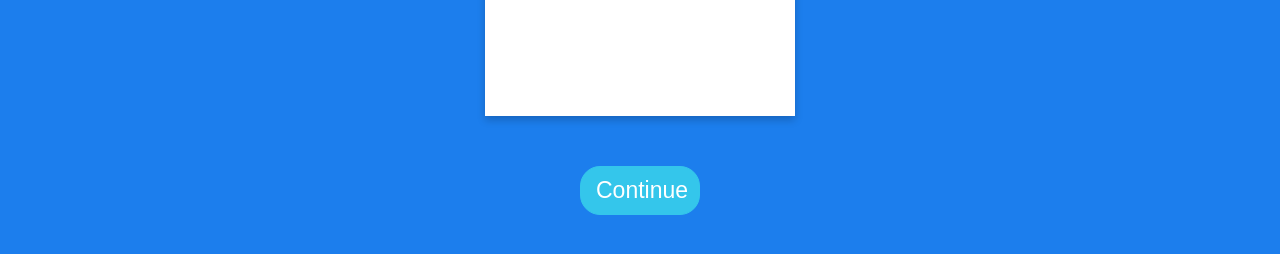
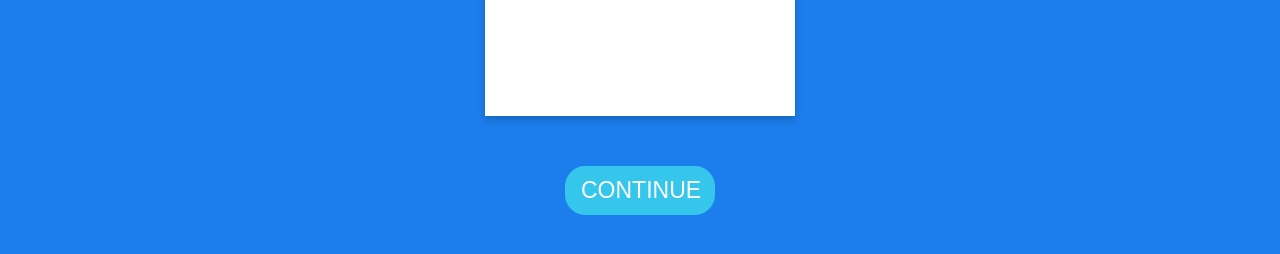
Before and after one commit to comp20BEAD/final-project, a plain HTML site: page index.html in a window 1280 px wide. Shown: the part 392-646 px from the top of the page. Drawn offline with nearby package versions, Linux system fonts and the light colour scheme.

Commit message:
Update index.html

```diff
--- a/index.html
+++ b/index.html
@@ -83,7 +83,6 @@
   transform: rotateY(180deg);
 }
 .contButton {
-		margin: 10px 0px;
   position: absolute;
   left: 50%;
   background-color: #34c6eb;
@@ -93,8 +92,8 @@
   padding: 10px 15px;
   text-align: center;
   text-decoration: none;
-        width: 120px;
-        margin-left: -60px;
+  width: 150px;
+  margin-left: -75px;
   margin-top: 50px;
   font-size: 23px;
 }
@@ -125,6 +124,6 @@
     </div>
   </div>
 </div>
-  <input class="contButton contButton_hover" type="button" value="Continue" id="Continue" onclick="window.location.href = 'game.html';">
+  <input class="contButton contButton_hover" type="button" value="CONTINUE" id="continue" onclick="window.location.href = 'game.html';">
 
 </html>
```
Lines whose indentation alone changed are shown as unchanged.
